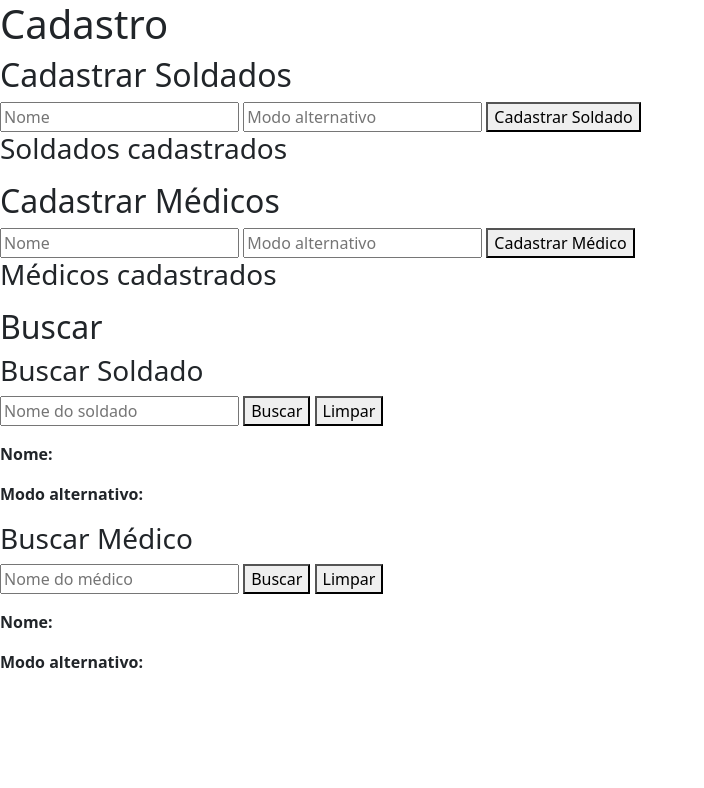
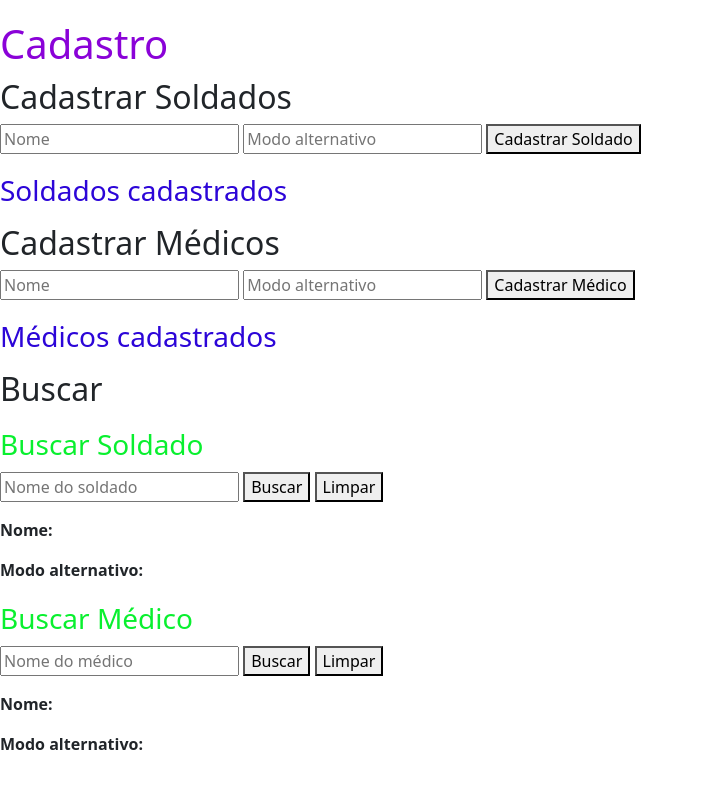
Before and after one commit to Diogo-Vieira-Da-Silva/Decepticons, a website: page index.html in a window 1280 px wide. Shown: the whole page, without its empty margins (0-704 px from the left). Drawn offline with nearby package versions, Linux system fonts and the light colour scheme; no server answers.

Commit message:
Add files via upload

```diff
--- a/index.html
+++ b/index.html
@@ -9,7 +9,7 @@
 </head>
 <body>
 
-  <h1>Cadastro</h1>
+  <h1 class="Título">Cadastro</h1>
 
   <section>
     <h2>Cadastrar Soldados</h2>
@@ -19,26 +19,28 @@
       <button type="submit">Cadastrar Soldado</button>
     </form>
 
-    <h3>Soldados cadastrados</h3>
+    <h3 class="Lista">Soldados cadastrados</h3>
     <ul id="listaSoldados"></ul>
   </section>
 
   <section>
-    <h2>Cadastrar Médicos</h2>
+    <h2>Cadastrar Médicos
+    </h2>
     <form id="formMedicos">
       <input type="text" id="nomeMedico" placeholder="Nome" required />
       <input type="text" id="modoAlternativoMedico" placeholder="Modo alternativo" required />
       <button type="submit">Cadastrar Médico</button>
+
     </form>
 
-    <h3>Médicos cadastrados</h3>
+    <h3 class="Lista">Médicos cadastrados</h3>
     <ul id="listaMedicos"></ul>
   </section>
 
   <h2>Buscar</h2>
 
   <section>
-    <h3>Buscar Soldado</h3>
+    <h3 class="Buscar">Buscar Soldado</h3>
     <input id="searchSoldadoTerm" type="text" placeholder="Nome do soldado" />
     <button id="buscarSoldado">Buscar</button>
     <button id="limparSoldado">Limpar</button>
@@ -48,7 +50,7 @@
   </section>
 
   <section>
-    <h3>Buscar Médico</h3>
+    <h3 class="Buscar" >Buscar Médico</h3>
     <input id="searchMedicoTerm" type="text" placeholder="Nome do médico" />
     <button id="buscarMedico">Buscar</button>
     <button id="limparMedico">Limpar</button>
--- a/style.css
+++ b/style.css
@@ -0,0 +1,21 @@
+/* H1 */
+h1.Título {
+  margin-top: 20px;
+
+  margin-bottom: 10px;
+  color: rgb(138, 2, 216); /* COR DO H1 */
+}
+
+/* H3 da listagem */
+h3.Lista {
+  margin-top: 20px;
+  margin-bottom: 10px;
+  color: rgb(44, 5, 216); /* Cor dos cadastrados */
+}
+
+/* H3 da busca */
+h3.Buscar {
+  margin-top: 20px;
+  margin-bottom: 10px;
+  color: rgb(9, 240, 47); /* Outra cor — você escolhe */
+}
```
